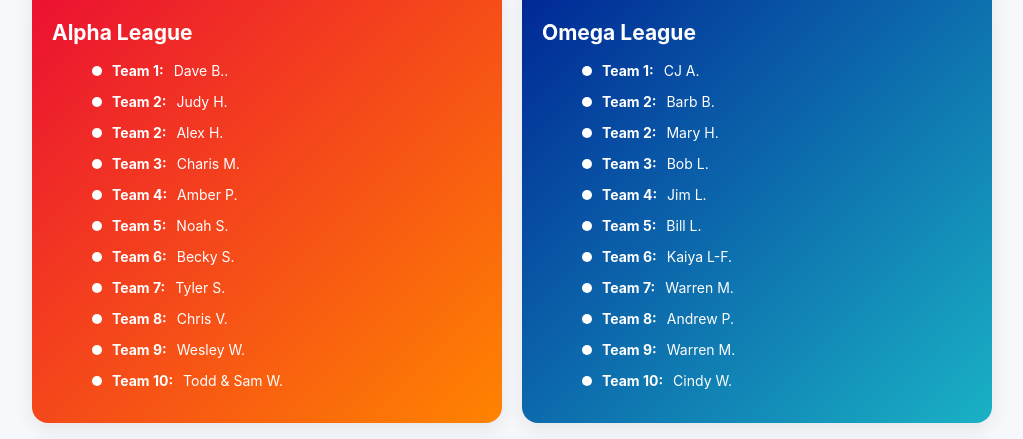
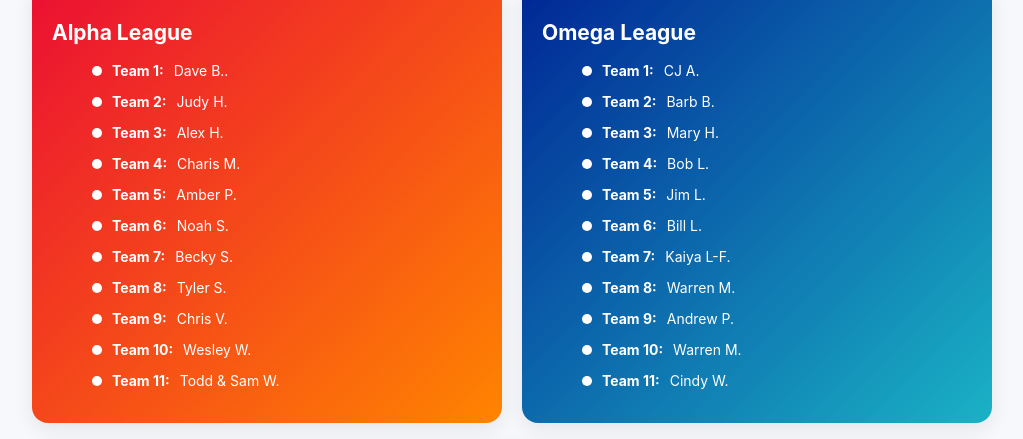
Before and after one commit to OSUfrk09/lwfl-handbook, a plain HTML site: page index.html in a window 1280 px wide. Shown: the part 1428-1867 px from the top of the page, without its empty margins (128-1151 px from the left). Drawn offline with Linux system fonts and the light colour scheme.

Commit message:
Update team listings in index.html

```diff
--- a/index.html
+++ b/index.html
@@ -364,15 +364,15 @@
         <ul class="list-tight">
           <div class="kickerAlpha mutedlight"><span class="dot"></span><strong>Team 1:</strong> Dave B..</div>
           <div class="kickerAlpha mutedlight"><span class="dot"></span><strong>Team 2:</strong> Judy H.</div>
-          <div class="kickerAlpha mutedlight"><span class="dot"></span><strong>Team 2:</strong> Alex H.</div>
-          <div class="kickerAlpha mutedlight"><span class="dot"></span><strong>Team 3:</strong> Charis M.</div>
-          <div class="kickerAlpha mutedlight"><span class="dot"></span><strong>Team 4:</strong> Amber P.</div>
-          <div class="kickerAlpha mutedlight"><span class="dot"></span><strong>Team 5:</strong> Noah S.</div>
-          <div class="kickerAlpha mutedlight"><span class="dot"></span><strong>Team 6:</strong> Becky S.</div>
-          <div class="kickerAlpha mutedlight"><span class="dot"></span><strong>Team 7:</strong> Tyler S.</div>
-          <div class="kickerAlpha mutedlight"><span class="dot"></span><strong>Team 8:</strong> Chris V.</div>
-          <div class="kickerAlpha mutedlight"><span class="dot"></span><strong>Team 9:</strong> Wesley W.</div>
-          <div class="kickerAlpha mutedlight"><span class="dot"></span><strong>Team 10:</strong> Todd & Sam W.</div>
+          <div class="kickerAlpha mutedlight"><span class="dot"></span><strong>Team 3:</strong> Alex H.</div>
+          <div class="kickerAlpha mutedlight"><span class="dot"></span><strong>Team 4:</strong> Charis M.</div>
+          <div class="kickerAlpha mutedlight"><span class="dot"></span><strong>Team 5:</strong> Amber P.</div>
+          <div class="kickerAlpha mutedlight"><span class="dot"></span><strong>Team 6:</strong> Noah S.</div>
+          <div class="kickerAlpha mutedlight"><span class="dot"></span><strong>Team 7:</strong> Becky S.</div>
+          <div class="kickerAlpha mutedlight"><span class="dot"></span><strong>Team 8:</strong> Tyler S.</div>
+          <div class="kickerAlpha mutedlight"><span class="dot"></span><strong>Team 9:</strong> Chris V.</div>
+          <div class="kickerAlpha mutedlight"><span class="dot"></span><strong>Team 10:</strong> Wesley W.</div>
+          <div class="kickerAlpha mutedlight"><span class="dot"></span><strong>Team 11:</strong> Todd & Sam W.</div>
         </ul>
       </div>
       <div class="cardOmega">
@@ -380,15 +380,15 @@
         <ul class="list-tight">
           <div class="kickerOmega mutedlight"><span class="dot"></span><strong>Team 1:</strong> CJ A.</div>
           <div class="kickerOmega mutedlight"><span class="dot"></span><strong>Team 2:</strong> Barb B.</div>
-          <div class="kickerOmega mutedlight"><span class="dot"></span><strong>Team 2:</strong> Mary H.</div>
-          <div class="kickerOmega mutedlight"><span class="dot"></span><strong>Team 3:</strong> Bob L.</div>
-          <div class="kickerOmega mutedlight"><span class="dot"></span><strong>Team 4:</strong> Jim L.</div>
-          <div class="kickerOmega mutedlight"><span class="dot"></span><strong>Team 5:</strong> Bill L.</div>
-          <div class="kickerOmega mutedlight"><span class="dot"></span><strong>Team 6:</strong> Kaiya L-F.</div>
-          <div class="kickerOmega mutedlight"><span class="dot"></span><strong>Team 7:</strong> Warren M.</div>
-          <div class="kickerOmega mutedlight"><span class="dot"></span><strong>Team 8:</strong> Andrew P.</div>
-          <div class="kickerOmega mutedlight"><span class="dot"></span><strong>Team 9:</strong> Warren M.</div>
-          <div class="kickerOmega mutedlight"><span class="dot"></span><strong>Team 10:</strong> Cindy W.</div>
+          <div class="kickerOmega mutedlight"><span class="dot"></span><strong>Team 3:</strong> Mary H.</div>
+          <div class="kickerOmega mutedlight"><span class="dot"></span><strong>Team 4:</strong> Bob L.</div>
+          <div class="kickerOmega mutedlight"><span class="dot"></span><strong>Team 5:</strong> Jim L.</div>
+          <div class="kickerOmega mutedlight"><span class="dot"></span><strong>Team 6:</strong> Bill L.</div>
+          <div class="kickerOmega mutedlight"><span class="dot"></span><strong>Team 7:</strong> Kaiya L-F.</div>
+          <div class="kickerOmega mutedlight"><span class="dot"></span><strong>Team 8:</strong> Warren M.</div>
+          <div class="kickerOmega mutedlight"><span class="dot"></span><strong>Team 9:</strong> Andrew P.</div>
+          <div class="kickerOmega mutedlight"><span class="dot"></span><strong>Team 10:</strong> Warren M.</div>
+          <div class="kickerOmega mutedlight"><span class="dot"></span><strong>Team 11:</strong> Cindy W.</div>
         </ul>
       </div>
     </section>
```
